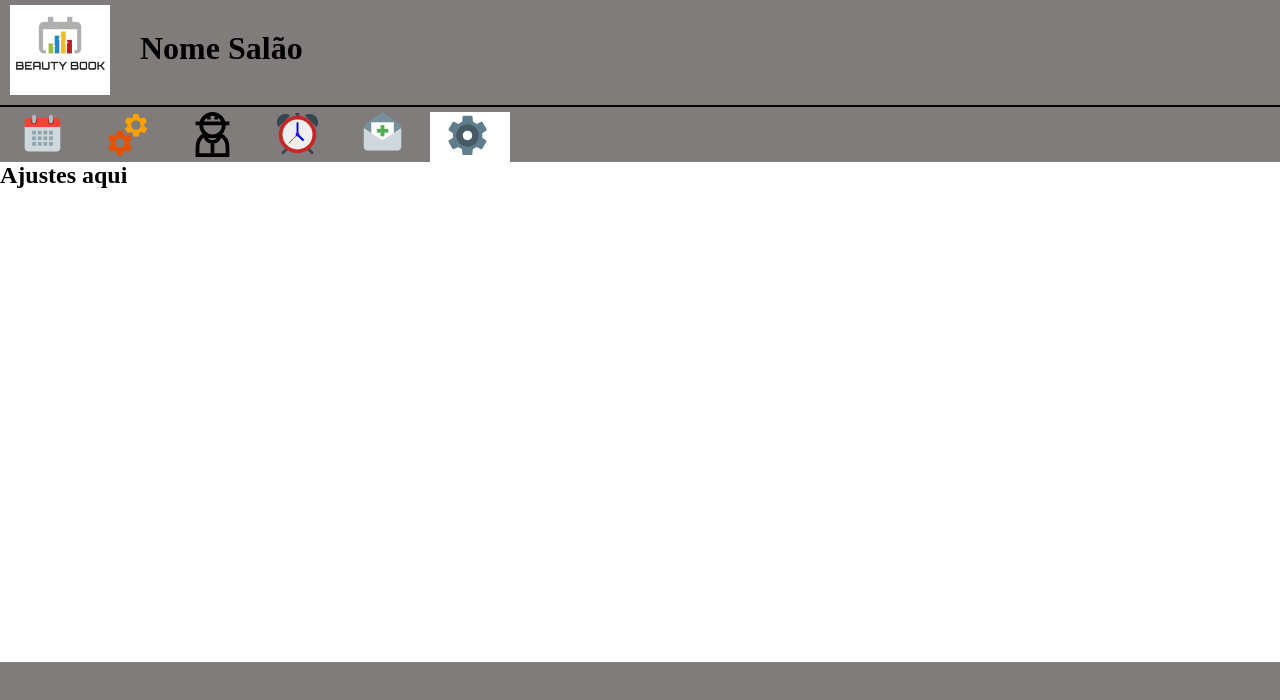
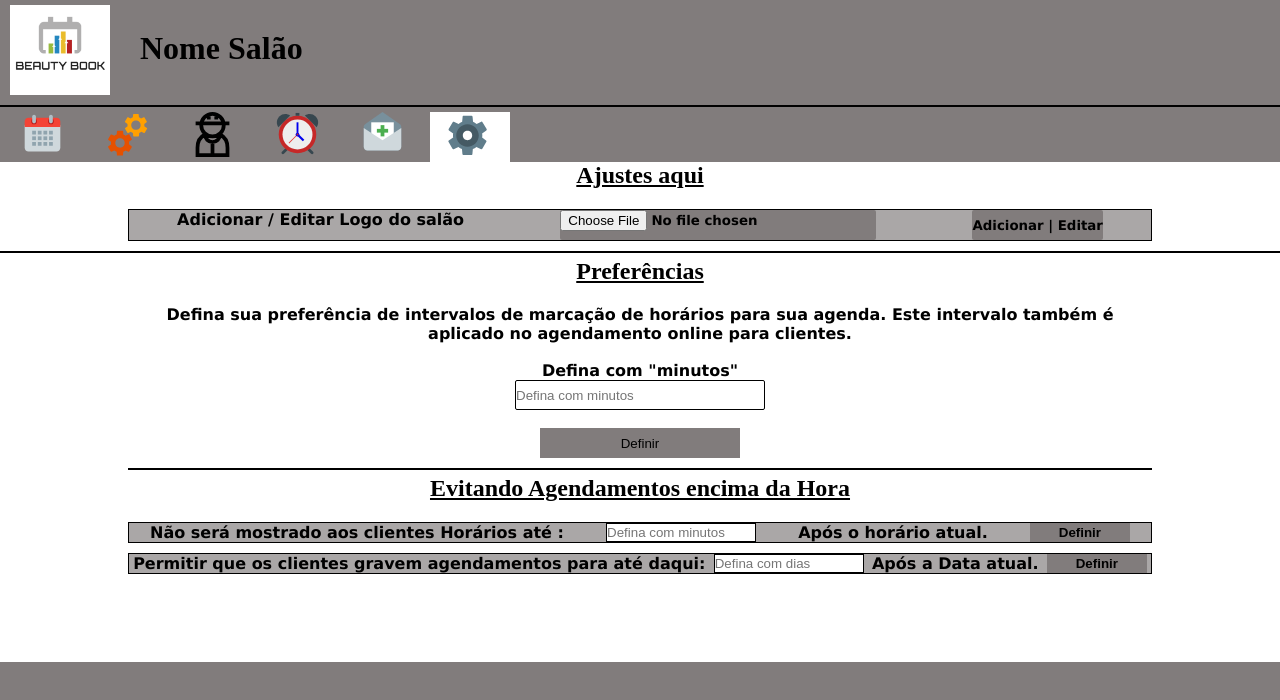
Before and after one commit to joaoMicheletti/BeautyBook, a React (Create React App) app in the folder frontend/: page /ajustes in a window 1280 px wide. Shown: the top 700 px of the page. Built offline with nearby package versions, Linux system fonts and the light colour scheme.

Commit message:
ajustes
criada aolgumas partes dos ajustes

```diff
--- a/frontend/package.json
+++ b/frontend/package.json
@@ -1,6 +1,6 @@
 {
   "name": "frontend",
-  "version": "0.1.8",
+  "version": "0.1.9",
   "private": true,
   "dependencies": {
     "@testing-library/jest-dom": "^5.16.5",
--- a/frontend/src/pages/ajustes/ajustes.js
+++ b/frontend/src/pages/ajustes/ajustes.js
@@ -34,7 +34,78 @@ export default function Ajustes(){
                 </div>
             </div>
             <section id="SectionAgendaSalao">
-                <h1>Ajustes aqui</h1>
+                <h1 id="TitleAjustes">Ajustes aqui</h1>
+                <div id="AjustesImg" >
+                    <p id="ParagrafoImg" >Adicionar / Editar Logo do salão</p>
+                    <input
+                    type="file"
+                    className="BtnImg"
+                    accept=".doc,.docx,.xml,application"
+                    />
+                    <button
+                    type="submit"
+                    className="BtnImg"
+                    >Adicionar | Editar</button>
+                </div>
+                <hr/>
+                <div id="Preferencias">
+                    <h2 id="TitlePreferencias">Preferências</h2>
+                    <p className="PPreferecias">Defina sua preferência de intervalos de marcação
+                        de horários para sua agenda. Este intervalo
+                        também é aplicado no agendamento online para clientes.
+                    </p>
+                    <br/>
+                    <p className="PPreferecias">
+                        Defina com "minutos"
+                    </p>
+                    <input
+                    id="Minutos"
+                    type="number"
+                    placeholder="Defina com minutos"></input>
+                    <br/>
+                    <br/>
+                    <button
+                    id="BtnMinutos"
+                    type="submit"
+                    >Definir</button>
+                    <hr/>
+                    <h2 id="TitlePreferencias">Evitando Agendamentos encima da Hora</h2>
+                    <ul>
+                        <li>
+
+                            <p className="PPreferecias">
+                                Não será mostrado aos clientes Horários até :
+                            </p>
+                            <input
+                            id="MinutosCima"
+                            type="number"
+                            placeholder="Defina com minutos"></input>
+                            <p className="PPreferecias">Após o horário atual.</p>
+                            <button
+                            type="submit"
+                            id="DefinirCimaHora">Definir</button>
+
+                        </li>
+                    </ul>
+                    <ul>
+                        <li>
+
+                            <p className="PPreferecias">
+                            Permitir que os clientes gravem agendamentos para até daqui:
+                            </p>
+                            <input
+                            id="MinutosCima"
+                            type="number"
+                            placeholder="Defina com dias"></input>
+                            <p className="PPreferecias">Após a Data atual.</p>
+                            <button
+                            type="submit"
+                            id="DefinirCimaHora">Definir</button>
+
+                        </li>
+                    </ul>
+                </div>
+
             </section>
         </div>
     );
--- a/frontend/src/pages/ajustes/style_ajustes.css
+++ b/frontend/src/pages/ajustes/style_ajustes.css
@@ -31,3 +31,83 @@
     margin-left: 15px;
     font-size: 45px;
 }
+
+#TitleAjustes {
+    text-align: center;
+    text-decoration: underline;
+}
+#AjustesImg {
+    border: solid black 1px;
+    display: flex;
+    justify-content: space-around;
+    width: 80%;
+    margin-left: 10%;
+    margin-bottom: 10px;
+    background-color: rgba(129, 124, 124, 0.671);
+
+}
+#ParagrafoImg {
+    font-family: 'Lucida Sans', 'Lucida Sans Regular', 'Lucida Grande', 'Lucida Sans Unicode', Geneva, Verdana, sans-serif;
+    font-weight: 600;
+}
+.BtnImg {
+    height: 30px;
+    border-radius: 2px;
+    font-weight: 600;
+    font-family: 'Lucida Sans', 'Lucida Sans Regular', 'Lucida Grande', 'Lucida Sans Unicode', Geneva, Verdana, sans-serif;
+    background-color: rgb(129, 124, 124);
+}
+.BtnImg:hover {
+    opacity: 80%;
+}
+#Preferencias {
+    width: 80%;
+    margin-left: 10%;
+    text-align: center;
+    margin-bottom: 10px;
+}
+#TitlePreferencias {
+    text-align: center;
+    text-decoration: underline;
+    margin-bottom: 20px;
+}
+.PPreferecias {
+    font-family: 'Lucida Sans', 'Lucida Sans Regular', 'Lucida Grande', 'Lucida Sans Unicode', Geneva, Verdana, sans-serif;
+    font-weight: 600;
+}
+#Minutos {
+    width: 250px;
+    height: 30px;
+    border: solid black 1px;
+    border-radius: 2px;
+}
+#BtnMinutos{
+    width: 200px;
+    height: 30px;
+    background-color: rgb(129, 124, 124);
+    margin-bottom: 10px;
+}
+#BtnMinutos:hover {
+    opacity: 80%;
+}
+#Preferencias ul li {
+    border: solid black 1px;
+    display: flex;
+    justify-content: space-around;
+    list-style: none;
+    margin-bottom: 10px;
+    background-color: rgba(129, 124, 124, 0.671);
+
+}
+#MinutosCima {
+    border: solid black 1px;
+    width: 150px;
+}
+#DefinirCimaHora{
+    font-weight: 600;
+    width: 100px;
+    background-color: rgb(129, 124, 124);
+}
+#DefinirCimaHora:hover{
+    opacity: 80%;
+}
```
